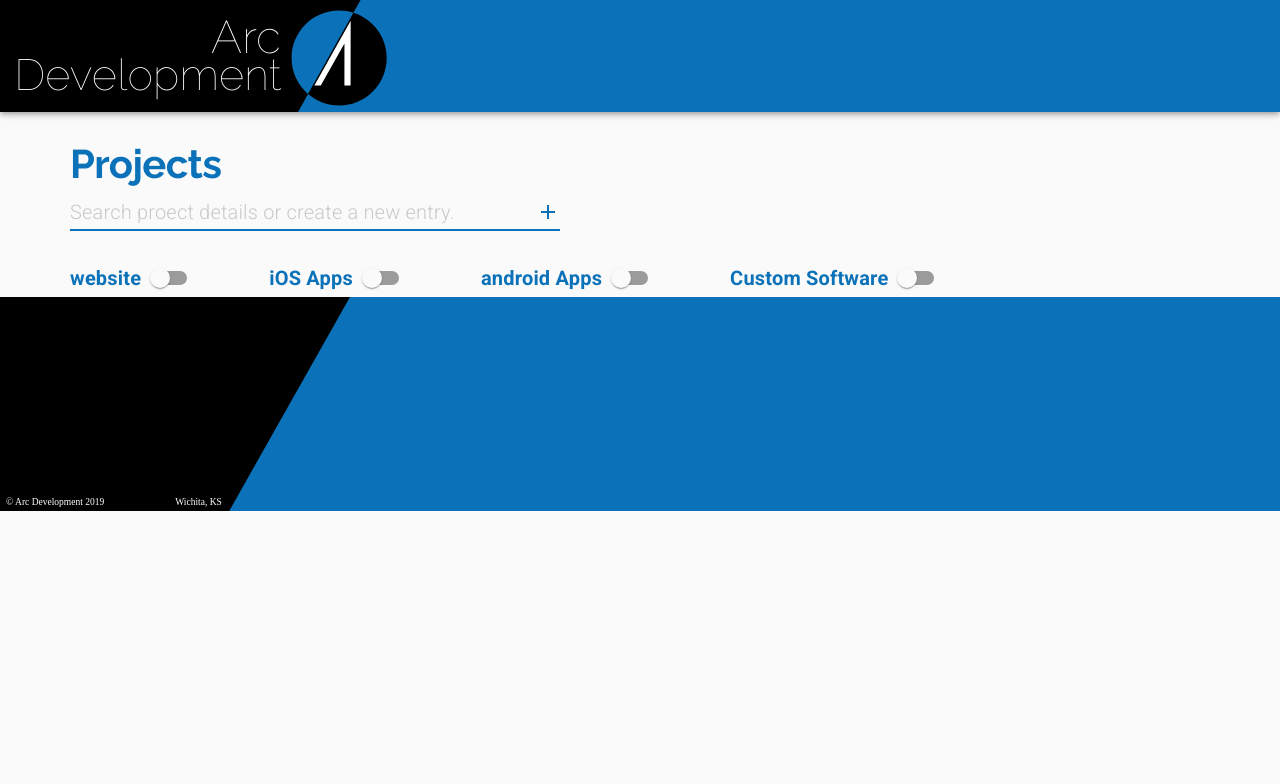
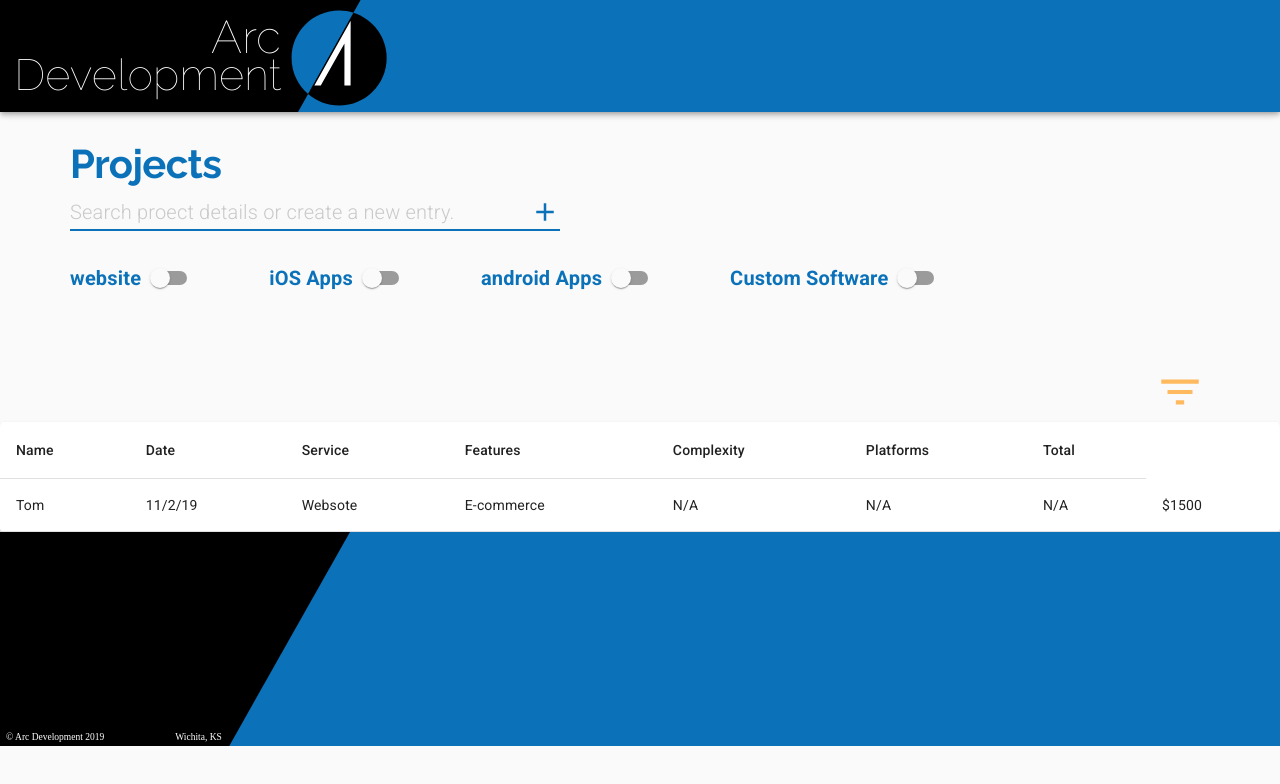
Before and after one commit to yukijina/project-nextjs, a Next.js app: page / in a window 1280 px wide. Shown: the top 784 px of the page. Built offline with nearby package versions, Linux system fonts and the light colour scheme.

Commit message:
create table

```diff
--- a/pages/index.js
+++ b/pages/index.js
@@ -1,15 +1,27 @@
 import React, { useState } from 'react';
+import { makeStyles, useTheme } from '@material-ui/core/styles';
 import Grid from '@material-ui/core/Grid';
 import Typography from '@material-ui/core/Typography';
-import { makeStyles, useTheme } from '@material-ui/core/styles';
 import TextField from '@material-ui/core/TextField';
 import InputAdornment from '@material-ui/core/InputAdornment';
 import AddIcon from '@material-ui/icons/Add';
 import Switch from '@material-ui/core/Switch';
 import FormGroup from '@material-ui/core/FormGroup';
 import FormControlLabel from '@material-ui/core/FormControlLabel';
+import Table from '@material-ui/core/Table';
+import TableContainer from '@material-ui/core/TableContainer';
+import TableBody from '@material-ui/core/TableBody';
+import TableHead from '@material-ui/core/TableHead';
+import TableRow from '@material-ui/core/TableRow';
+import TableCell from '@material-ui/core/TableCell';
+import Paper from '@material-ui/core/Paper';
+import FilterListIcon from '@material-ui/icons/FilterList';
 
 const useStyles = makeStyles(theme => ({}));
+
+function createData(name, date, service, features, complexity, platforms, users, total) {
+  return { name, date, service ,features, complexity, platforms, users, total}
+}
 
 export default function ProjectManager() {
   const classes = useStyles();
@@ -19,7 +31,7 @@ export default function ProjectManager() {
   const [iOSChecked, setIOSChecked] = useState(false);
   const [androidChecked, setAndroidChecked] = useState(false);
   const [softwareChecked, setSoftwareChecked] = useState(false);
-
+  const [rows, setRows] = useState([createData("Tom", "11/2/19", "Websote", "E-commerce", "N/A", "N/A", "N/A", "$1500")])
 
   return (
     <Grid container direction="column">
@@ -33,7 +45,7 @@ export default function ProjectManager() {
           InputProps={{
             endAdornment: (
               <InputAdornment position="end">
-                <AddIcon color="primary" />
+                <AddIcon color="primary" style={{ fontSize: 30 }} />
               </InputAdornment>
              )
           }}
@@ -87,6 +99,56 @@ export default function ProjectManager() {
           />
         </FormGroup>
       </Grid>
+
+      <Grid item container justify="flex-end" style={{ marginTop: "5em" }}>
+        <Grid item style={{ marginRight: 75 }}>
+          <FilterListIcon color="secondary" style={{ fontSize: 50 }} />
+        </Grid>
+      </Grid>
+      <Grid item>
+        <TableContainer component={Paper}>
+          <Table>
+            <TableHead>
+              <TableRow>
+                <TableCell>
+                  Name
+                </TableCell>
+                <TableCell>
+                  Date
+                </TableCell>
+                <TableCell>
+                  Service
+                </TableCell>
+                <TableCell>
+                  Features
+                </TableCell>
+                <TableCell>
+                  Complexity
+                </TableCell>
+                <TableCell>
+                  Platforms
+                </TableCell>
+                <TableCell>
+                  Total
+                </TableCell>
+              </TableRow>
+            </TableHead>
+            <TableBody>
+              {rows.map((row, index) =>
+              <TableRow key={index}>
+                <TableCell>{row.name}</TableCell>
+                <TableCell>{row.date}</TableCell>
+                <TableCell>{row.service}</TableCell>
+                <TableCell>{row.features}</TableCell>
+                <TableCell>{row.complexity}</TableCell>
+                <TableCell>{row.platforms}</TableCell>
+                <TableCell>{row.users}</TableCell>
+                <TableCell>{row.total}</TableCell>
+              </TableRow>)}
+            </TableBody>
+          </Table>
+        </TableContainer>
+      </Grid>
     </Grid>
   )
 
```
